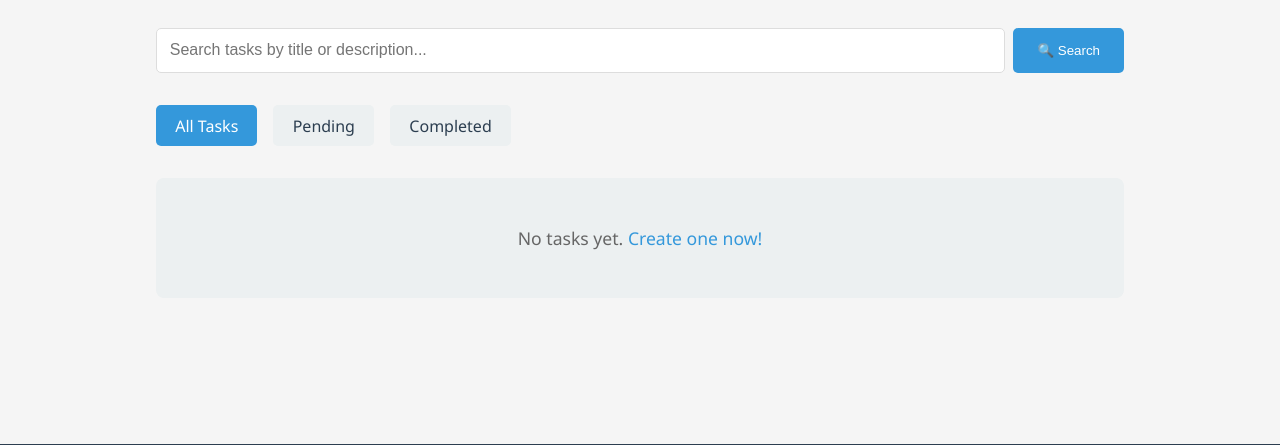
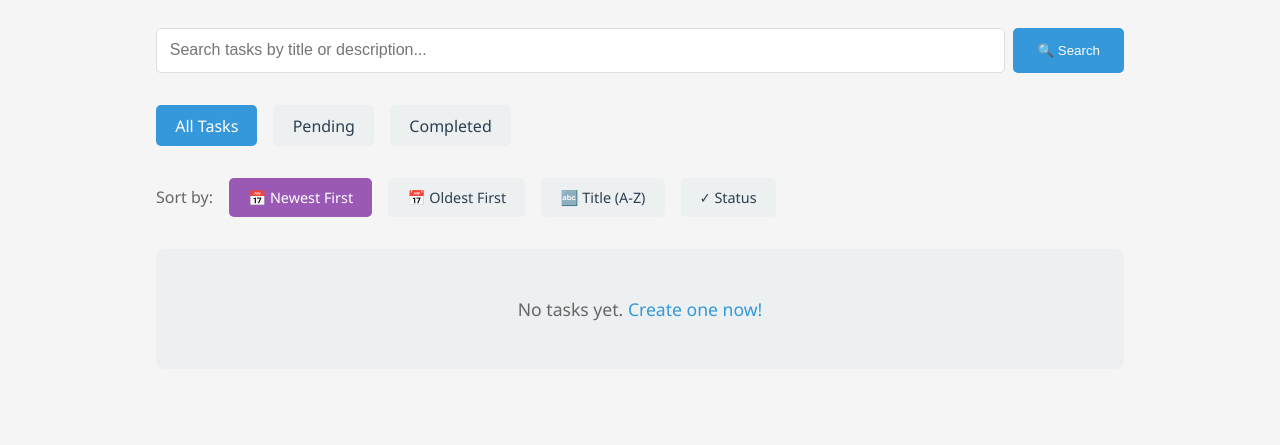
Before and after one commit to rijanxtha7/task-manager, a Flask app: page /tasks in a window 1280 px wide. Shown: the part 225-670 px from the top of the page. Run offline with Flask 3, Linux system fonts and the light colour scheme; the visitor is signed in with stand-in values (Sample User, id 1); data that the repository does not hold is empty.

Commit message:
Add sorting UI buttons to task list with multiple sort options

```diff
--- a/app/templates/tasks.html
+++ b/app/templates/tasks.html
@@ -52,6 +52,27 @@
         </a>
     </div>
 
+    <!-- Sorting Options -->
+    <div style="display: flex; gap: 1rem; margin-bottom: 2rem; flex-wrap: wrap; align-items: center;">
+        <span style="color: #666; font-weight: 500;">Sort by:</span>
+        <a href="{{ url_for('tasks.list_tasks', status=current_filter, sort='created_at', order='DESC') }}"
+           style="padding: 0.6rem 1.2rem; border-radius: 5px; text-decoration: none; background-color: {% if sort_by == 'created_at' and sort_order == 'DESC' %}#9b59b6{% else %}#ecf0f1{% endif %}; color: {% if sort_by == 'created_at' and sort_order == 'DESC' %}white{% else %}#2c3e50{% endif %}; font-weight: 500; font-size: 0.9rem; transition: all 0.3s;">
+            📅 Newest First
+        </a>
+        <a href="{{ url_for('tasks.list_tasks', status=current_filter, sort='created_at', order='ASC') }}"
+           style="padding: 0.6rem 1.2rem; border-radius: 5px; text-decoration: none; background-color: {% if sort_by == 'created_at' and sort_order == 'ASC' %}#9b59b6{% else %}#ecf0f1{% endif %}; color: {% if sort_by == 'created_at' and sort_order == 'ASC' %}white{% else %}#2c3e50{% endif %}; font-weight: 500; font-size: 0.9rem; transition: all 0.3s;">
+            📅 Oldest First
+        </a>
+        <a href="{{ url_for('tasks.list_tasks', status=current_filter, sort='title', order='ASC') }}"
+           style="padding: 0.6rem 1.2rem; border-radius: 5px; text-decoration: none; background-color: {% if sort_by == 'title' %}#9b59b6{% else %}#ecf0f1{% endif %}; color: {% if sort_by == 'title' %}white{% else %}#2c3e50{% endif %}; font-weight: 500; font-size: 0.9rem; transition: all 0.3s;">
+            🔤 Title (A-Z)
+        </a>
+        <a href="{{ url_for('tasks.list_tasks', status=current_filter, sort='status', order='ASC') }}"
+           style="padding: 0.6rem 1.2rem; border-radius: 5px; text-decoration: none; background-color: {% if sort_by == 'status' %}#9b59b6{% else %}#ecf0f1{% endif %}; color: {% if sort_by == 'status' %}white{% else %}#2c3e50{% endif %}; font-weight: 500; font-size: 0.9rem; transition: all 0.3s;">
+            ✓ Status
+        </a>
+    </div>
+
     <!-- Tasks List -->
     {% if tasks %}
     <div style="display: grid; gap: 1.5rem;">
```
